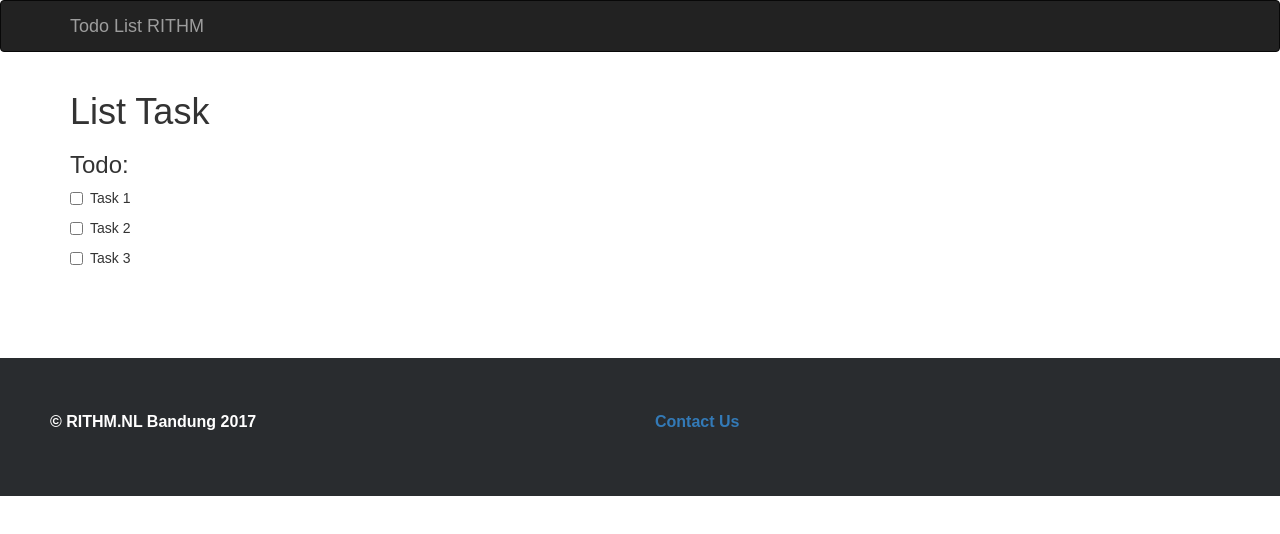
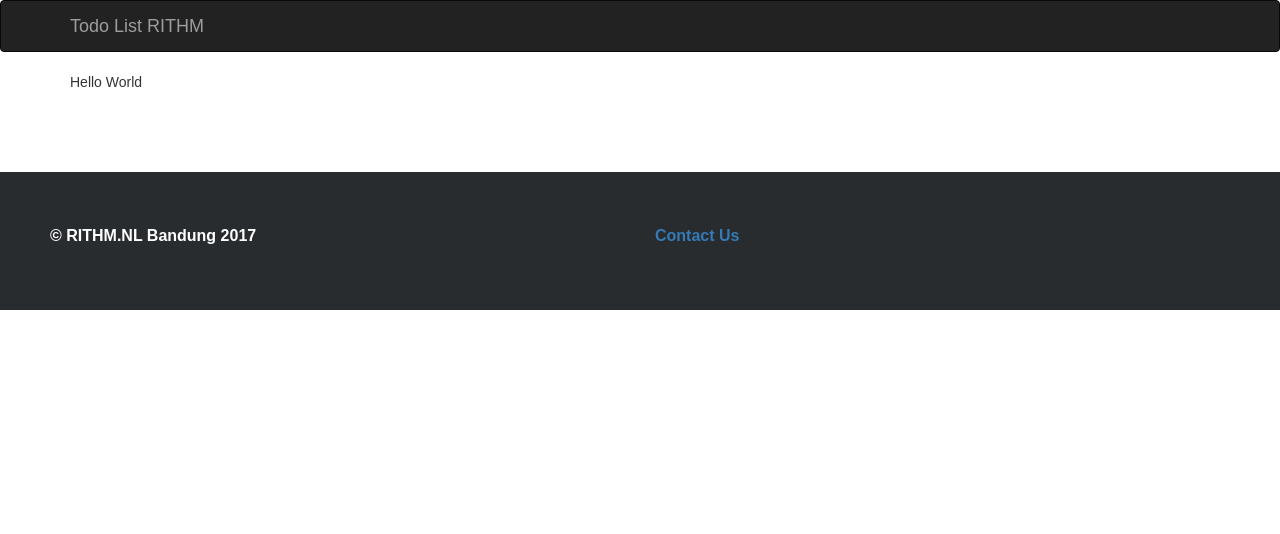
Before and after one commit to ipanggabean/todolist, a React (Create React App) app: page / in a window 1280 px wide. Shown: the top 534 px of the page. Built offline with nearby package versions, Linux system fonts and the light colour scheme.

Commit message:
code-skeleton

```diff
--- a/src/App.js
+++ b/src/App.js
@@ -4,33 +4,7 @@ import './App.css';
 class App extends Component {
   render() {
     return (
-      <div>
-        <h1>List Task</h1>
-        <h3>Todo:</h3>
-        <ul className="list-unstyled">
-          <li>
-            <div class="checkbox">
-              <label>
-                <input type="checkbox"/> Task 1
-              </label>
-            </div>
-          </li>
-          <li>
-            <div class="checkbox">
-              <label>
-                <input type="checkbox"/> Task 2
-              </label>
-            </div>
-          </li>
-          <li>
-            <div class="checkbox">
-              <label>
-                <input type="checkbox"/> Task 3
-              </label>
-            </div>
-          </li>
-        </ul>
-      </div>
+      <div>Hello World</div>
     );
   }
 }
```
